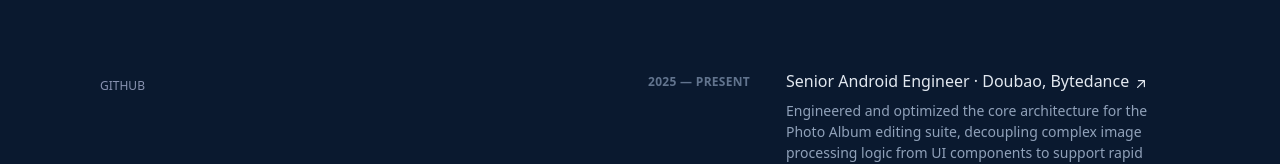
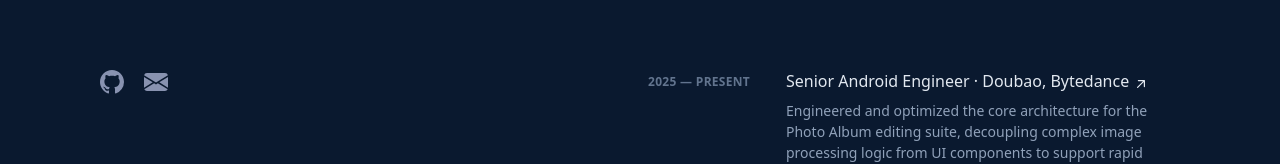
Before and after one commit to Ran-Mori/resume, a Next.js app: page / in a window 1280 px wide. Shown: the part 610-774 px from the top of the page. Built offline with nearby package versions, Linux system fonts and the light colour scheme.

Commit message:
feature: add email icon

```diff
--- a/src/app/page.tsx
+++ b/src/app/page.tsx
@@ -15,9 +15,21 @@
           <Nav />
         </div>
         <ul className="ml-1 mt-8 flex items-center" aria-label="Social media">
-            {/* Social Links Placeholder */}
             <li className="mr-5 text-xs">
-                <a href="https://github.com/Ran-Mori" className="block hover:text-slate-200">GITHUB</a>
+              <a className="block hover:text-slate-200" href="https://github.com/Ran-Mori" target="_blank" rel="noreferrer noopener" aria-label="GitHub (opens in a new tab)" title="GitHub">
+                <span className="sr-only">GitHub</span>
+                <svg xmlns="http://www.w3.org/2000/svg" viewBox="0 0 16 16" fill="currentColor" className="h-6 w-6" aria-hidden="true">
+                  <path d="M8 0C3.58 0 0 3.58 0 8c0 3.54 2.29 6.53 5.47 7.59.4.07.55-.17.55-.38 0-.19-.01-.82-.01-1.49-2.01.37-2.53-.49-2.69-.94-.09-.23-.48-.94-.82-1.13-.28-.15-.68-.52-.01-.53.63-.01 1.08.58 1.23.82.72 1.21 1.87.87 2.33.66.07-.52.28-.87.51-1.07-1.78-.2-3.64-.89-3.64-3.95 0-.87.31-1.59.82-2.15-.08-.2-.36-1.02.08-2.12 0 0 .67-.21 2.2.82.64-.18 1.32-.27 2-.27.68 0 1.36.09 2 .27 1.53-1.04 2.2-.82 2.2-.82.44 1.1.16 1.92.08 2.12.51.56.82 1.27.82 2.15 0 3.07-1.87 3.75-3.65 3.95.29.25.54.73.54 1.48 0 1.07-.01 1.93-.01 2.2 0 .21.15.46.55.38A8.013 8.013 0 0016 8c0-4.42-3.58-8-8-8z"></path>
+                </svg>
+              </a>
+            </li>
+            <li className="mr-5 text-xs">
+              <a className="block hover:text-slate-200" href="mailto:izumisakai-zy@outlook.com" aria-label="Email" title="Email">
+                <span className="sr-only">Email</span>
+                <svg xmlns="http://www.w3.org/2000/svg" viewBox="0 0 16 16" fill="currentColor" className="h-6 w-6" aria-hidden="true">
+                  <path d="M.05 3.555A2 2 0 0 1 2 2h12a2 2 0 0 1 1.95 1.555L8 8.414zM0 4.697v7.104l5.803-3.558zM6.761 8.83l-6.57 4.027A2 2 0 0 0 2 14h12a2 2 0 0 0 1.808-1.144l-6.57-4.027L8 9.586zm3.436-.586L16 11.801V4.697z"/>
+                </svg>
+              </a>
             </li>
             {/*<li className="mr-5 text-xs">*/}
             {/*    <a href="#" className="block hover:text-slate-200">LINKEDIN</a>*/}
```
